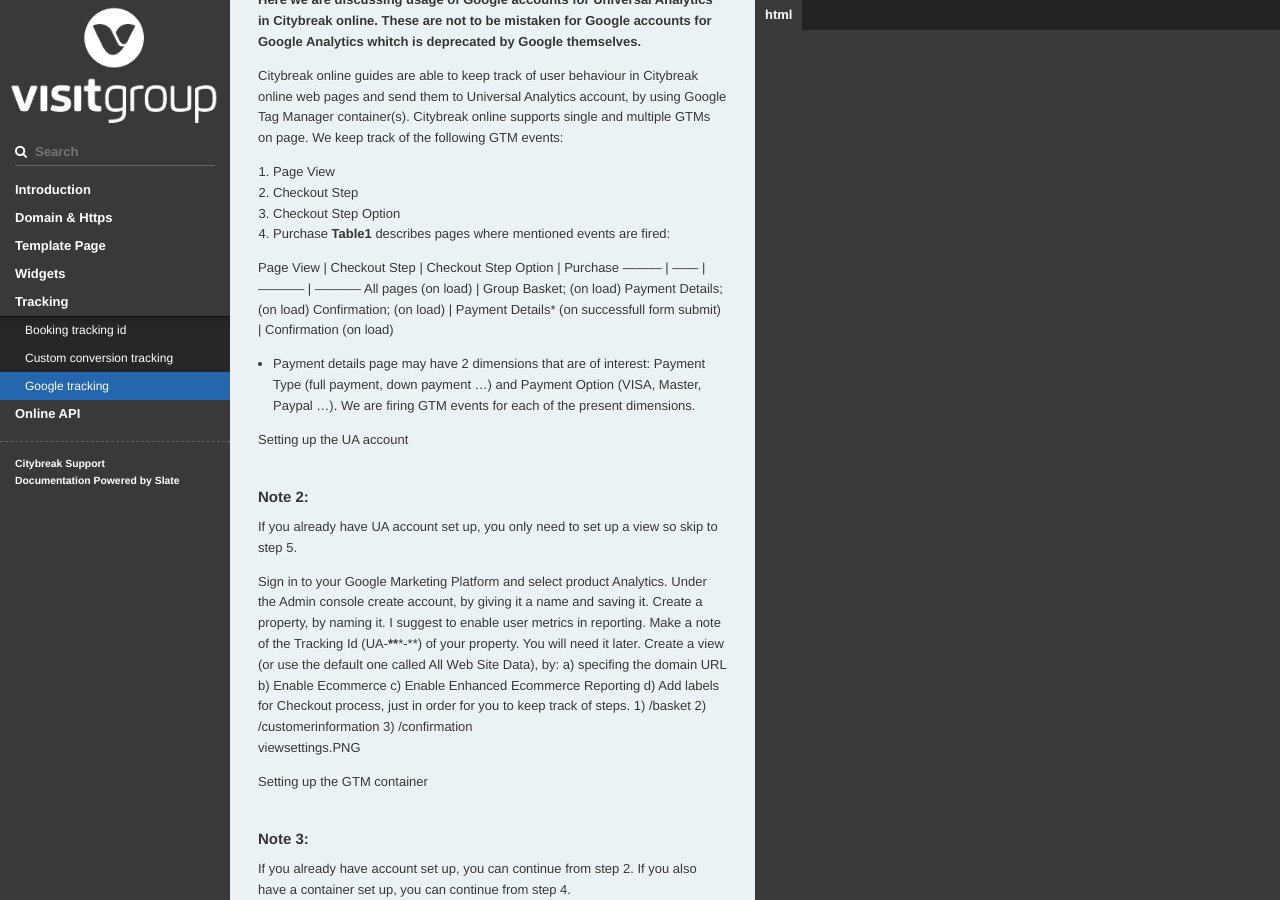
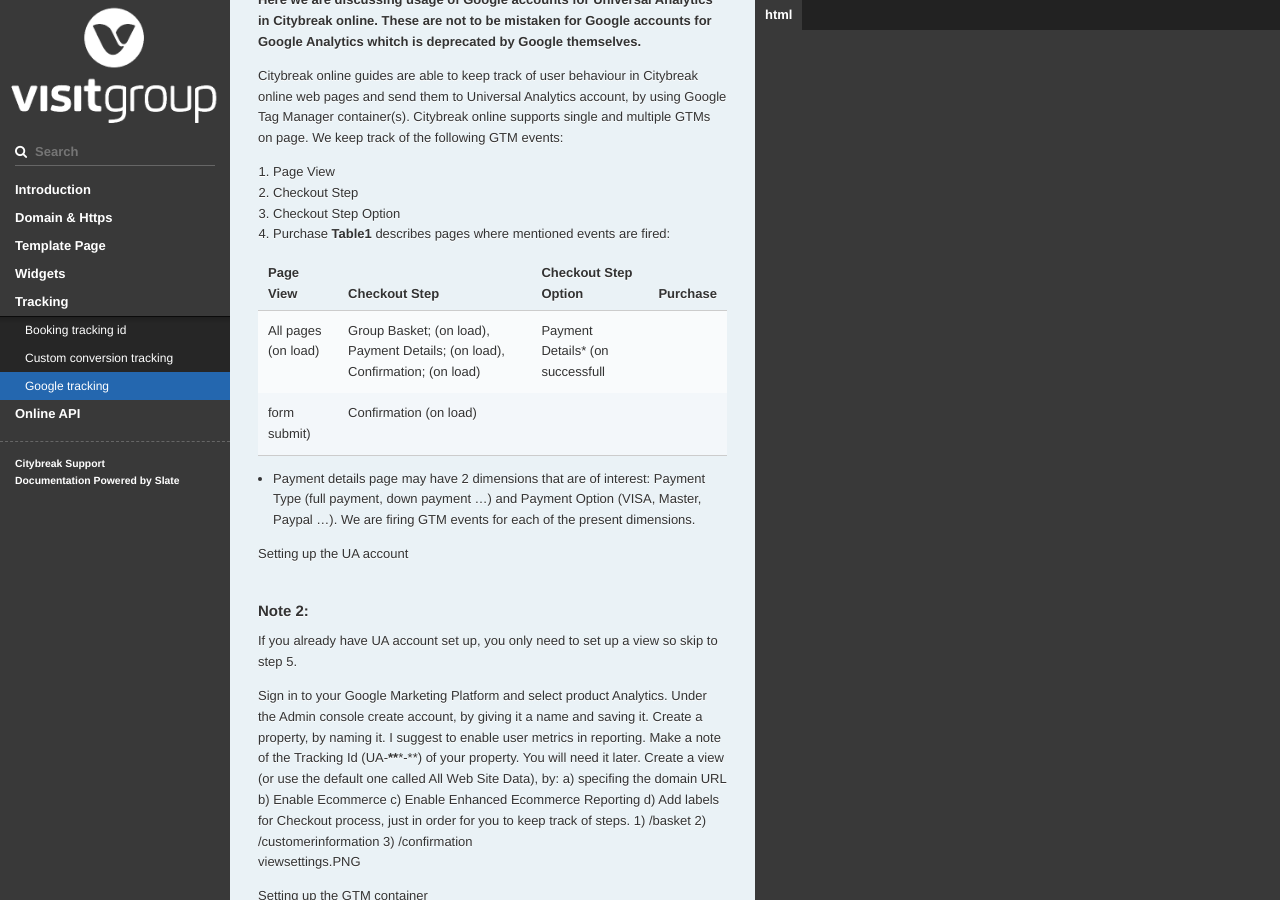
Before and after one commit to visit/citybreak-online-doc, a Jekyll site: the page built from index.md, in a window 1280 px wide and 900 px high, scrolled down 16451 px. Built offline with Jekyll 4.4.1, drawn with Linux system fonts in a browser that asks for light colours; our own code applies the rules of GitHub Pages for plain Markdown files.

```diff
--- a/_includes/tracking.md
+++ b/_includes/tracking.md
@@ -86,9 +86,7 @@ We keep track of the following GTM events:
 
 Page View | Checkout Step | Checkout Step Option |	Purchase
 --------- | ------ | ----------- | -----------
-All pages (on load)	| Group Basket; (on load)
-Payment Details; (on load)
-Confirmation; (on load)	| Payment Details* (on successfull
+All pages (on load)	| Group Basket; (on load), Payment Details; (on load), Confirmation; (on load)	| Payment Details* (on successfull
                                      form submit)	| Confirmation (on load)
 
 * Payment details page may have 2 dimensions that are of interest: Payment Type (full payment, down payment ...) and Payment Option (VISA, Master, Paypal ...). We are firing GTM events for each of the present dimensions.
```
